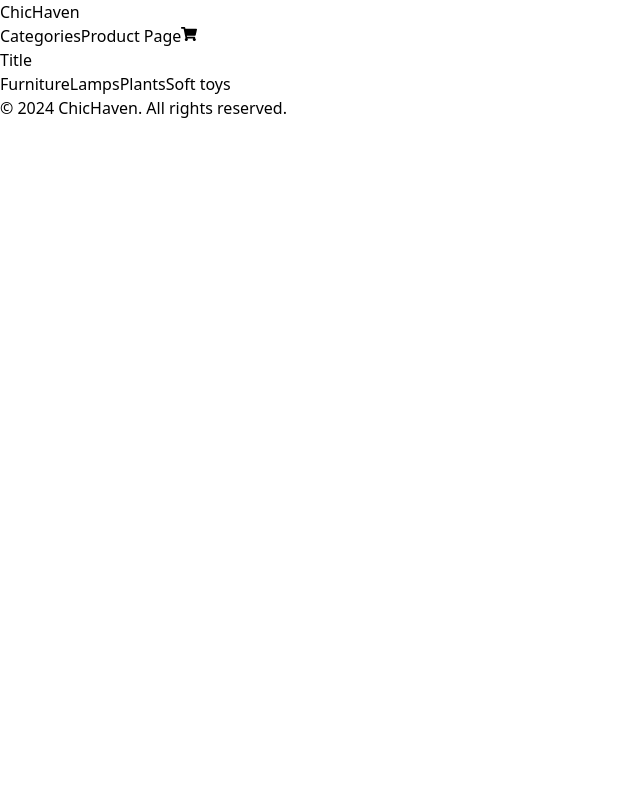
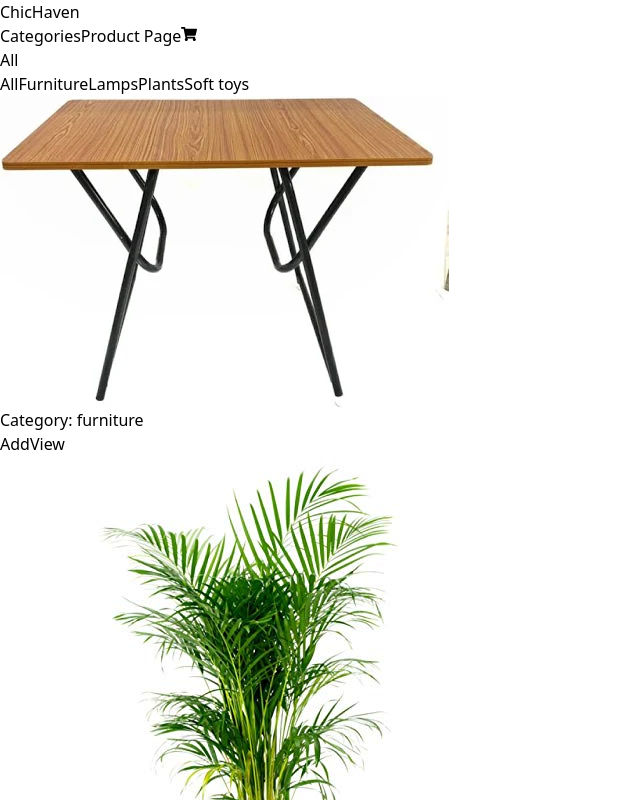
Before and after one commit to sakshi752/ChicHaven, a React (Vite) app: page /categories in a window 1280 px wide. Shown: the top 800 px of the page, without its empty margins (0-640 px from the left). Built offline with nearby package versions, Linux system fonts and the light colour scheme.

Commit message:
files updated

```diff
--- a/src/Components/CategoryComponents/Categories.jsx
+++ b/src/Components/CategoryComponents/Categories.jsx
@@ -1,20 +1,210 @@
 import React from 'react'
+import { useDispatch, useSelector } from 'react-redux'
+import { setCategoryTitle } from '../../store/categories';
 
 const Categories = () => {
-  return (
+
+  const dispatch = useDispatch();
+  const categoryTitle = useSelector(state => state.categories.categoryTitle);
+
+  const handleCategoryClick = (title) => {
+    dispatch(setCategoryTitle(title))
+  }
+
+
+  const data = [
+    {
+      key: 1,
+      img: "public/furniture/img1.webp",
+      Title: "Wood Finish Table",
+      category: "furniture",
+      desc: ""
+    },
+    {
+      key: 2,
+      img: "public/plants/img1.jpg",
+      Title: "Areca Palm Plant",
+      category: "plants",
+      desc: ""
+    },
+    {
+      key: 3,
+      img: "public/softToys/img1.jpg",
+      Title: "Reversible Plushie Octopus ",
+      category: "soft toys",
+      desc: ""
+    },
+    {
+      key: 4,
+      img: "public/lamps/img1.avif",
+      Title: "Table lamp",
+      category: "lamps",
+      desc: ""
+    },
+    {
+      key: 5,
+      img: "public/furniture/img2.jpg",
+      Title: "Wall Shelve",
+      category: "furniture",
+      desc: ""
+    },
+    {
+      key: 6,
+      img: "public/plants/img2.jpg",
+      Title: "Bambino Natural",
+      category: "plants",
+      desc: ""
+    },
+    {
+      key: 7,
+      img: "public/softToys/img2.webp",
+      Title: "",
+      category: "unicorn",
+      desc: ""
+    },
+    {
+      key: 8,
+      img: "public/lamps/img2.avif",
+      Title: "reading lamp",
+      category: "lamps",
+      desc: ""
+    },
+    {
+      key: 9,
+      img: "public/furniture/img3.avif",
+      Title: "Mirror",
+      category: "furniture",
+      desc: ""
+    },
+    {
+      key: 10,
+      img: "public/plants/img3.jpg",
+      Title: "Artificial Sunflower Plant",
+      category: "plants",
+      desc: ""
+    },
+    {
+      key: 11,
+      img: "public/softToys/img3.jpg",
+      Title: "Teddy bear",
+      category: "soft toys",
+      desc: ""
+    },
+    {
+      key: 12,
+      img: "public/lamps/img3.jpg",
+      Title: "Night Lamp",
+      category: "lamps",
+      desc: ""
+    },
+    {
+      key: 13,
+      img: "public/furniture/img4.avif",
+      Title: "Wardrobe",
+      category: "furniture",
+      desc: ""
+    },
+    // {
+    //     key:14,
+    //     img:"",
+    //     Title:"",
+    //     category:"plants",
+    //     desc:""
+    // },//dfgfh
+    {
+      key: 15,
+      img: "public/softToys/img4.jpg",
+      Title: "Teddy bear",
+      category: "soft toys",
+      desc: ""
+    },
+    {
+      key: 16,
+      img: "public/lamps/img4.jpg",
+      Title: "Night Lamp",
+      category: "lamps",
+      desc: ""
+    },
+    // {
+    //     key:17,
+    //     img:"public/furniture/img5.jpg",
+    //     Title:"Wall Shelve",
+    //     category:"furniture",
+    //     desc:""
+    // },
+    // {
+    //     key:18,
+    //     img:"",
+    //     Title:"",
+    //     category:"plants",
+    //     desc:""
+    // },
+    // {
+    //     key:19,
+    //     img:"",
+    //     Title:"Wall Shelve",
+    //     category:"furniture",
+    //     desc:""
+    // },
+    // {
+    //     key:20,
+    //     img:"",
+    //     Title:"Table lamp",
+    //     category:"lamps",
+    //     desc:""
+    // },
+  ]
+
+  return  (
     <div className='mt-8 md:mt-10 min-h-screen'>
-     <div className='flex flex-col gap-3 items-center'>
-      <h1 className='text-xl font-semibold'>Title</h1>
-      <div className='flex gap-4'>
-        <button className='bg-gray-900 hover:bg-gray-950 text-white p-1 rounded'>Furniture</button>
-        <button className='bg-gray-900 hover:bg-gray-950 text-white p-1 rounded'>Lamps</button>
-        <button className='bg-gray-900 hover:bg-gray-950 text-white p-1 rounded'>Plants</button>
-        <button className='bg-gray-900 hover:bg-gray-950 text-white p-1 rounded'>Soft toys</button>
+      <div className='flex flex-col gap-3 items-center'>
+        <h1 className='text-xl font-semibold text-black'>{categoryTitle}</h1>
+        <div className='flex gap-4'>
+          <button className='bg-gray-900 hover:bg-gray-950 text-white p-1 rounded' onClick={() => handleCategoryClick('All')}>
+            All
+          </button>
+          <button className='bg-gray-900 hover:bg-gray-950 text-white p-1 rounded' onClick={() => handleCategoryClick('Furniture')}>
+            Furniture
+          </button>
+          <button className='bg-gray-900 hover:bg-gray-950 text-white p-1 rounded' onClick={() => handleCategoryClick('Lamps')}>
+            Lamps
+          </button>
+          <button className='bg-gray-900 hover:bg-gray-950 text-white p-1 rounded' onClick={() => handleCategoryClick('Plants')}>
+            Plants
+          </button>
+          <button className='bg-gray-900 hover:bg-gray-950 text-white p-1 rounded' onClick={() => handleCategoryClick('Soft Toys')}>
+            Soft toys
+          </button>
+        </div>
+
+        {/* Grid of cards */}
+        <div className='grid sm:grid-cols-1 md:grid-cols-2 lg:grid-cols-3 gap-5 px-4 mx-auto'>
+          {data.map((card) => (
+            <div key={card.id} className="max-w-sm rounded overflow-hidden shadow-lg bg-white cursor-pointer">
+              <img className="w-full" src={card.img} alt={card.title} />
+
+              <div className='px-6 py-4'>
+                <h1 className="font-bold text-xl mb-2 text-gray-800">{card.title}</h1>
+                <div className='flex justify-between items-center mb-4'>
+                  <span className="inline-block bg-gray-200 rounded-full px-3 py-1 text-sm font-semibold text-gray-700">
+                    Category: {card.category}
+                  </span>
+                </div>
+                <div className='flex justify-center gap-2'>
+                  <button className='inline-block bg-blue-500 hover:bg-blue-700 text-white font-bold py-2 px-4 rounded'>
+                    Add
+                  </button>
+                  <button className='inline-block bg-blue-500 hover:bg-blue-700 text-white font-bold py-2 px-4 rounded'>
+                    View
+                  </button>
+                </div>
+              </div>
+            </div>
+          ))}
+        </div>
       </div>
-     </div>
-
     </div>
-  )
+  );
 }
 
 export default Categories
--- /dev/null
+++ b/src/store/categories.js
@@ -0,0 +1,16 @@
+import { createSlice } from "@reduxjs/toolkit";
+
+const categoriesSlice=createSlice({
+    name:"categories",
+    initialState: {
+        categoryTitle: "All",
+    },
+    reducers:{
+      setCategoryTitle(state,action){
+        state.categoryTitle=action.payload;
+      }
+    }
+})
+
+export const {setCategoryTitle} = categoriesSlice.actions;
+export default categoriesSlice;
--- a/src/store/index.js
+++ b/src/store/index.js
@@ -1,10 +1,11 @@
 import { configureStore } from "@reduxjs/toolkit";
 import cartSlice from "./cart";
-
+import categoriesSlice from "./categories";
 const  cartStore=configureStore(
     {
         reducer:{
-            cart:cartSlice.reducer
+            cart:cartSlice.reducer,
+            categories:categoriesSlice.reducer
         }
     }
 )
```
